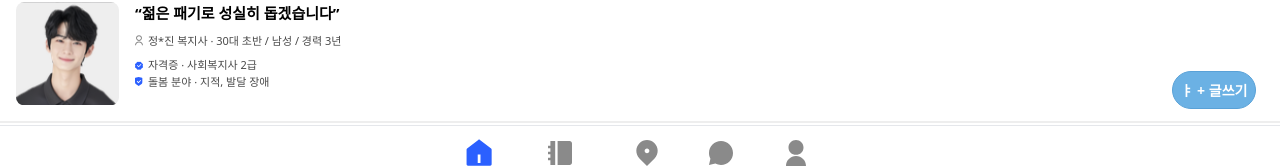
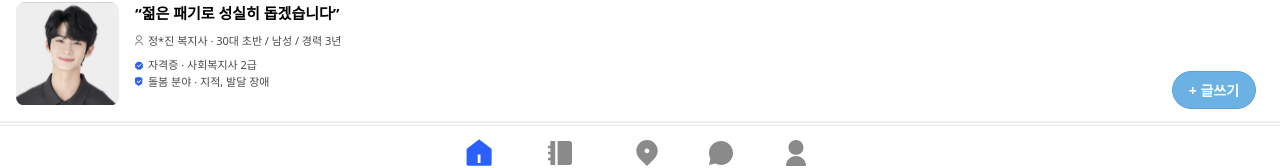
Before and after one commit to Hackathon-SKU/frontend, a React (Vite) app: page /main in a window 1280 px wide. Shown: the part 601-769 px from the top of the page. Built offline with nearby package versions, Linux system fonts and the light colour scheme; sample sign-in values are in the browser's storage.

Commit message:
design : fix button

```diff
--- a/src/pages/Main/Main.tsx
+++ b/src/pages/Main/Main.tsx
@@ -59,14 +59,14 @@ const Main = () => {
         {/* 리스트 영역 */}
         <div className="py-2 space-y-[2px] pb-[73px]">
           {mainMockItems.map((item) => (
-            <MainList key={item.id || item.userId || item.title} item={item} />
+            <MainList key={item.id || item.title} item={item} />
           ))}
         </div>
         {/* 모달 */}
         <button
           onClick={() => navigate("/main/upload")}
           className="fixed bottom-[90px] right-6 bg-[#6BB1E4] border border-[#59A1D7] text-white text-[14px] font-semibold rounded-full w-[84px] h-[38px] z-40"
-        >ㅑ
+        >
           + 글쓰기
         </button>
         {/*
```
